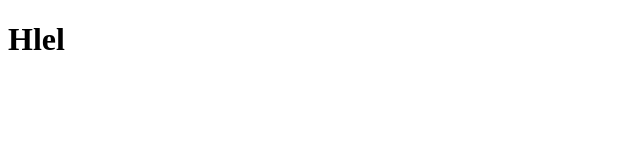
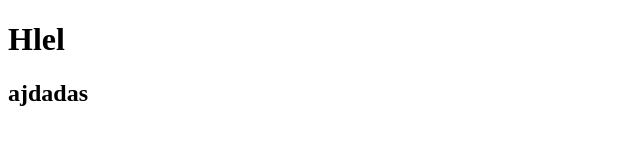
Before and after one commit to SohamPatil01/DolphinWebsite, a plain HTML site: page xyz.html in a window 1280 px wide. Shown: the whole page, without its empty margins (0-640 px from the left). Drawn offline with Linux system fonts and the light colour scheme.

Commit message:
Just for fun

```diff
--- a/xyz.html
+++ b/xyz.html
@@ -7,5 +7,8 @@
 </head>
 <body>
     <h1> Hlel</h1>
+    <h2>
+        ajdadas
+    </h2>
 </body>
 </html>
```
